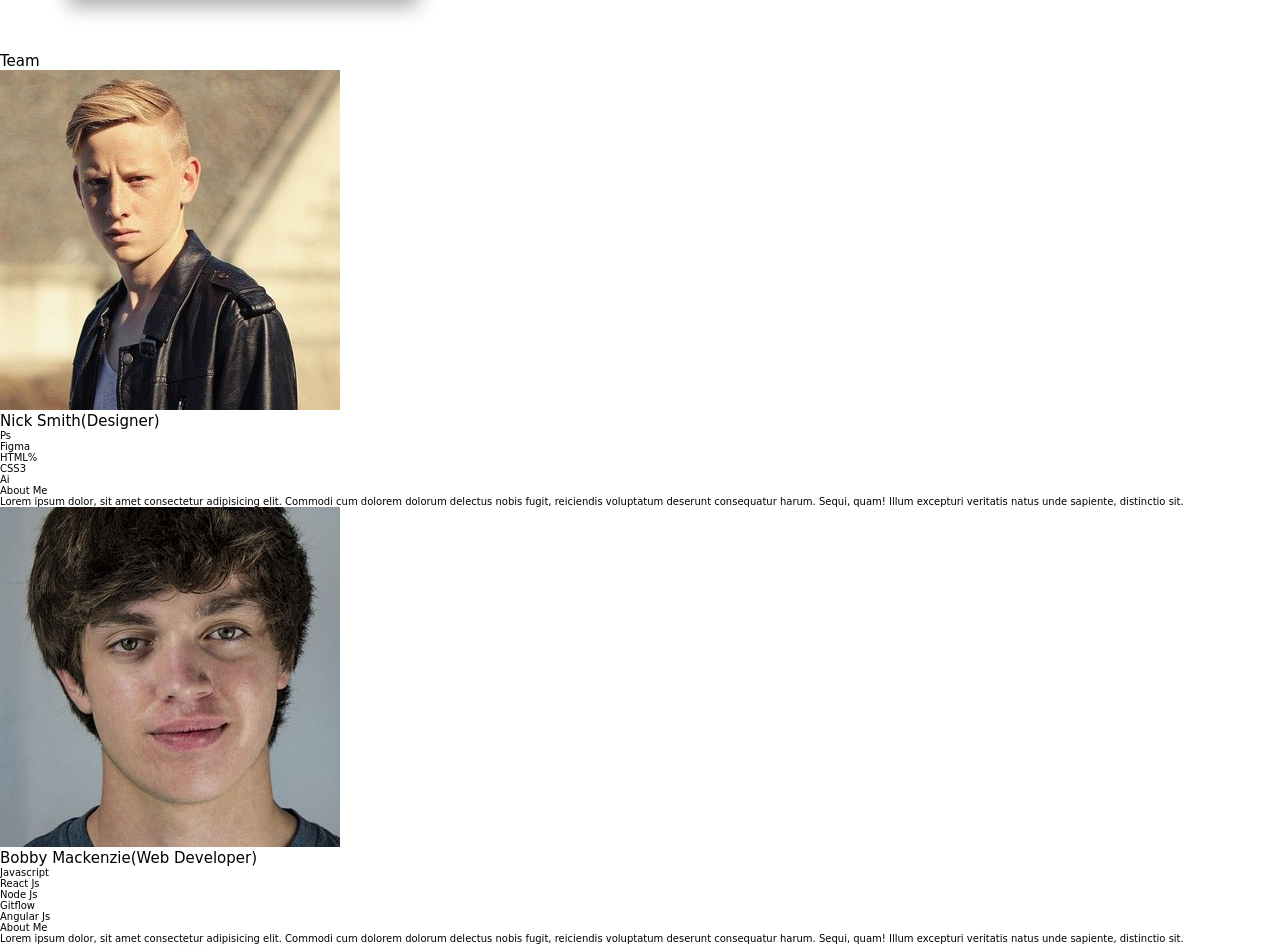
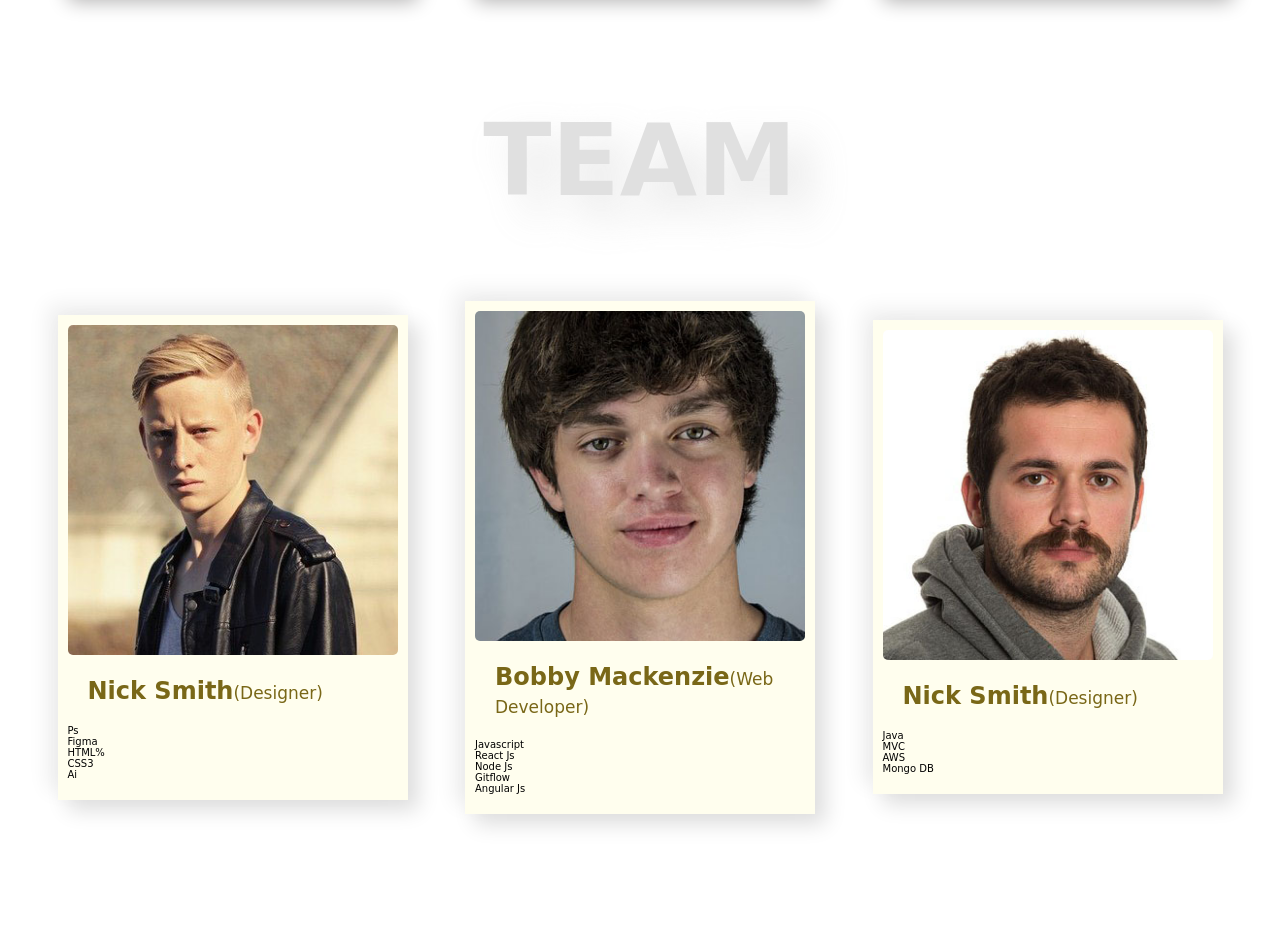
Before and after one commit to Marcus02Vinnicius/creativeDesign, a plain HTML site: page index.html in a window 1280 px wide. Shown: the part 1548-2495 px from the top of the page. After the commit the page ends 2400 px from the top, so only its background shows below. Drawn offline with Linux system fonts and the light colour scheme; a web font is replaced by a local one.

Commit message:
Create style of card teams

```diff
--- a/style.css
+++ b/style.css
@@ -25,6 +25,16 @@ html{
     font-size: 62.5%;
 }
 
+
+.section-heading{
+    font-size: 10rem;
+    font-weight: bold;
+    text-transform: uppercase;
+    color: #999;
+    text-align: center;
+    opacity: 0.3;
+    text-shadow: 2rem 2rem 4rem #aaa;
+}
 /* End common styles */
 
 /* Section 1 */
@@ -139,16 +149,6 @@ body{
     justify-content: space-around;
 }
 
-.section-2-heading{
-    font-size: 10rem;
-    font-weight: bold;
-    text-transform: uppercase;
-    color: #999;
-    text-align: center;
-    opacity: 0.3;
-    text-shadow: 2rem 2rem 4rem #aaa;
-}
-
 .customers-wrapper{
     display: flex;
     justify-content: space-evenly;
@@ -174,12 +174,12 @@ body{
     box-shadow: 2rem 2rem 3rem #ddd, -2rem -2rem 3rem #eee
 }
 
-.customer:first-child{
+/* .customer:first-child{
     align-self: flex-end;
 }
 .customer:last-child{
     align-self: flex-start;
-}
+} */
 
 .fa-quote-left{
     font-size: 4rem;
@@ -216,3 +216,49 @@ body{
 }
 
 /* End Section 2 */
+
+/* Section 3 */
+.section-3{
+    width: 100%;
+    height: 100vh;
+    display: flex;
+    flex-direction: column;
+    justify-content: space-between;
+    padding: 5rem 0;
+}
+
+
+.team-wrapper{
+    display: flex;
+    justify-content: space-evenly;
+    align-items: center;
+    height: 70%;
+}
+
+.team-member{
+    width: 35rem;
+    background-color: #fffeee;
+    padding: 1rem 1rem 2rem 1rem;
+    box-shadow: 1rem 1rem 2rem #ddd, -1rem -1rem  2rem #eee;
+}
+
+.team-member-img{
+    width: 100%;
+    border-radius: 0.5rem;
+}
+
+.team-member-name{
+    font-size: 2.4rem;
+    font-weight: 700;
+    color: #796717;
+    margin: 2rem;
+}
+
+.team-member-name span{
+    font-size: 1.7rem;
+}
+
+.story{
+    display: none;
+}
+/* End Section 3 */
```
